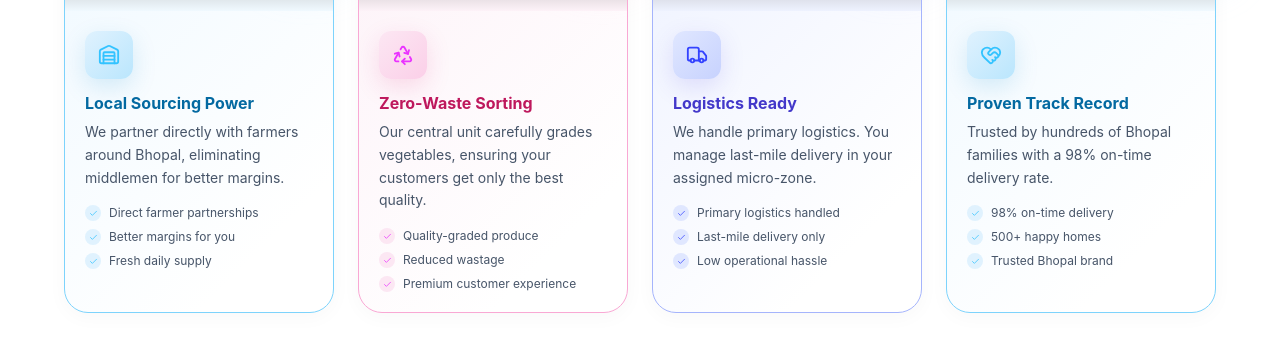
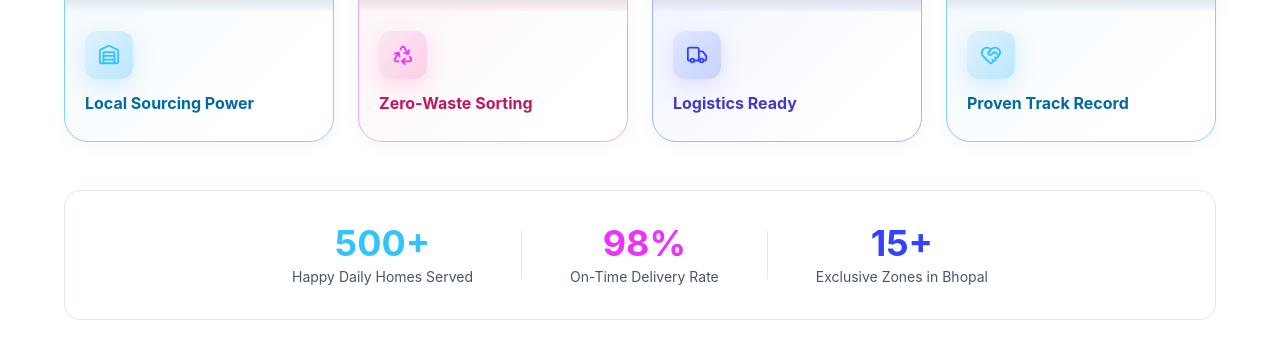
Before and after one commit to cobrakai3005/franchise.rambhaji, a React (Vite) app: page / in a window 1280 px wide. Shown: the part 1140-1482 px from the top of the page. Built offline with nearby package versions, Linux system fonts and the light colour scheme; grey boxes are pictures that could not be loaded.

Commit message:
Removed description

```diff
--- a/src/components/WhyRamBhaji.jsx
+++ b/src/components/WhyRamBhaji.jsx
@@ -8,13 +8,13 @@ const pillars = [
   {
     icon: Warehouse,
     title: "Local Sourcing Power",
-    desc: "We partner directly with farmers around Bhopal, eliminating middlemen for better margins.",
+    // desc: "We partner directly with farmers around Bhopal, eliminating middlemen for better margins.",
     img: "https://images.unsplash.com/photo-1500382017468-9049fed747ef?w=600&q=80",
-    points: [
-      "Direct farmer partnerships",
-      "Better margins for you",
-      "Fresh daily supply",
-    ],
+    // points: [
+    //   "Direct farmer partnerships",
+    //   "Better margins for you",
+    //   "Fresh daily supply",
+    // ],
   },
   {
     icon: Recycle,
@@ -148,14 +148,14 @@ export default function WhyRamBhaji() {
                 >
                   {p.title}
                 </h3>
-                <p
+                {/* <p
                   className="mb-4 text-sm leading-relaxed"
                   style={{ color: "var(--text-secondary)" }}
                 >
                   {p.desc}
-                </p>
+                </p> */}
                 <ul className="space-y-2 text-xs">
-                  {p.points.map((pt) => (
+                  {/* {p.points.map((pt) => (
                     <li key={pt} className="flex items-center gap-2">
                       <span
                         className="flex h-4 w-4 items-center justify-center rounded-full"
@@ -167,7 +167,7 @@ export default function WhyRamBhaji() {
                         {pt}
                       </span>
                     </li>
-                  ))}
+                  ))} */}
                 </ul>
               </div>
             </div>
```
